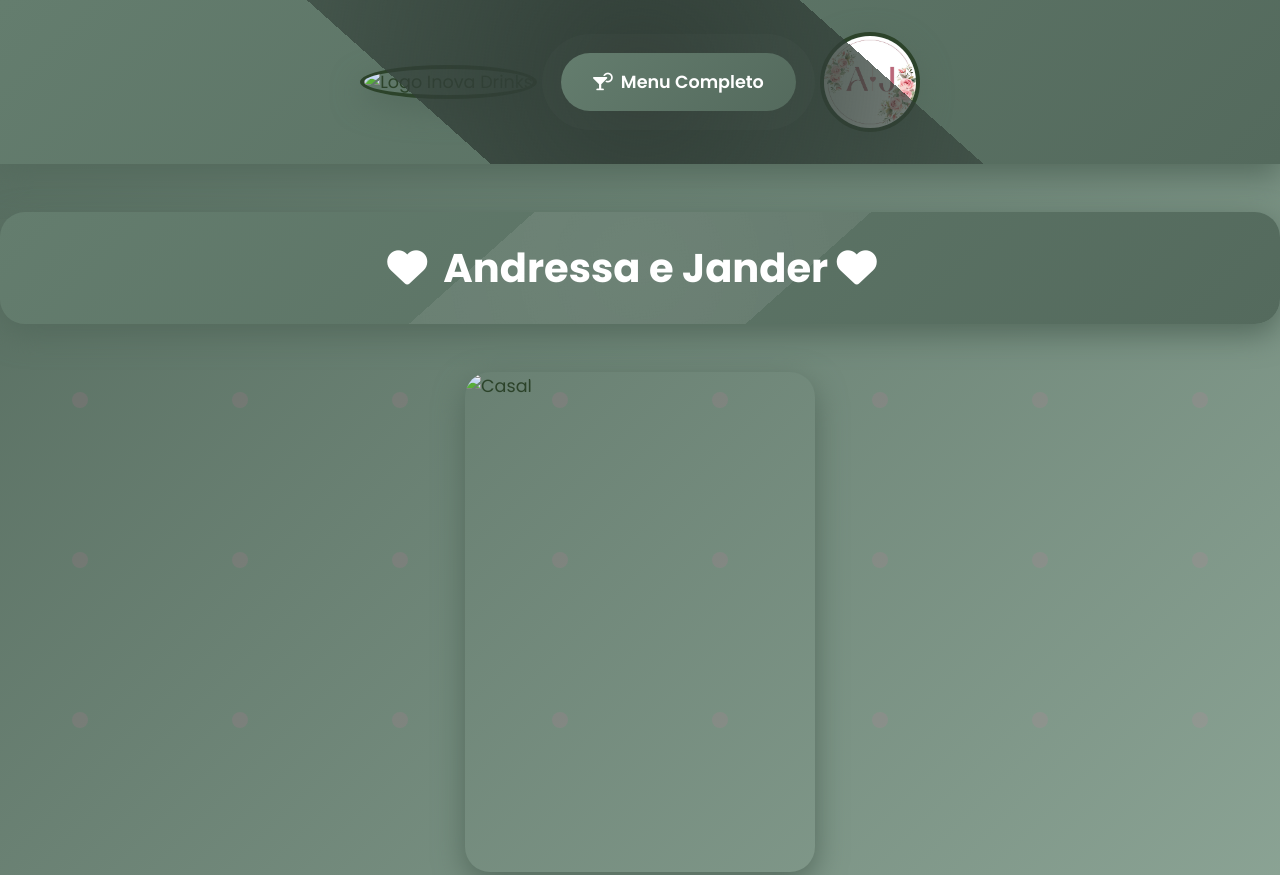
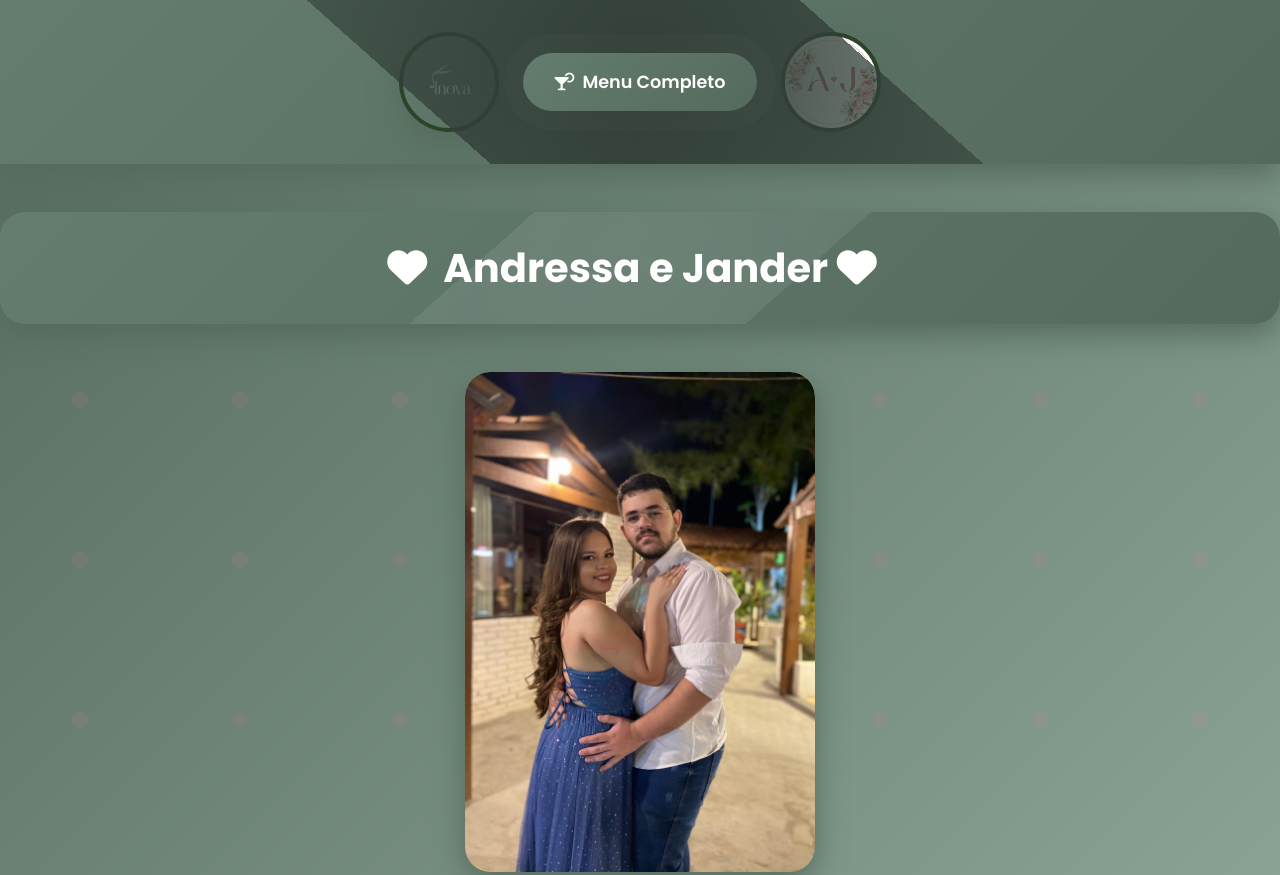
Before and after one commit to paulomml/Inova.Casa.Drinks, a plain HTML site: page index.html in a window 1280 px wide. Shown: the top 875 px of the page. Drawn offline with nearby package versions, Linux system fonts and the light colour scheme.

Commit message:
Update index.html

```diff
--- a/index.html
+++ b/index.html
@@ -512,7 +512,7 @@
       <div class="row justify-content-center align-items-center g-4">
         <div class="col-auto">
           <!-- Logo Inova Drinks -->
-          <img src="inova.png" alt="Logo Inova Drinks" class="logo">
+          <img src="logo.inova.png" alt="Logo Inova Drinks" class="logo">
         </div>
         <div class="col-auto d-flex flex-column gap-3">
           <!-- Botão para rolar para a seção Menu Completo -->
@@ -539,7 +539,7 @@
       <i class="fas fa-heart me-3"></i></h2>
     <div class="d-flex justify-content-center">
       <div class="casal-card">
-        <img src="casamento.jpg" alt="Casal" class="casal-img">
+        <img src="Andressa e Jander.jpg" alt="Casal" class="casal-img">
         <div class="casal-overlay">
           <h3 class="casal-text">Juntos para sempre ✨</h3>
         </div>
```
